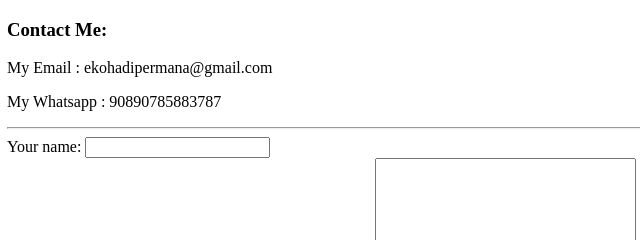
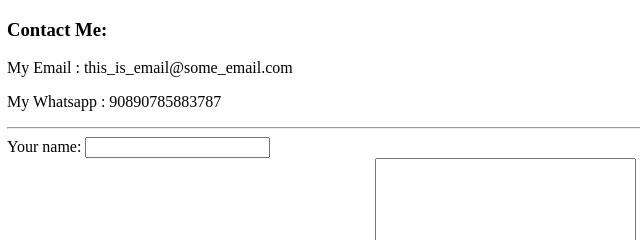
Before and after one commit to ekohadipermana/cv, a plain HTML site: page my-contact.html in a window 1280 px wide. Shown: the top 240 px of the page, 1-641 px from the left. Drawn offline with Linux system fonts and the light colour scheme.

Commit message:
Update my-contact.html

```diff
--- a/my-contact.html
+++ b/my-contact.html
@@ -8,11 +8,11 @@
 </head>
 <body>
     <h3>Contact Me:</h3>
-    <p>My Email     : ekohadipermana@gmail.com</p>
+    <p>My Email     : this_is_email@some_email.com</p>
     <p>My Whatsapp  : 90890785883787</p>
     <hr>
 
-    <form action="mailto:ekohadipermana@gmail.com" method="post"></form>
+
     <label for="">Your name:</label>
     <input type="text" name="" id=""><br>
     <label for="">Your Email:</label>
```
